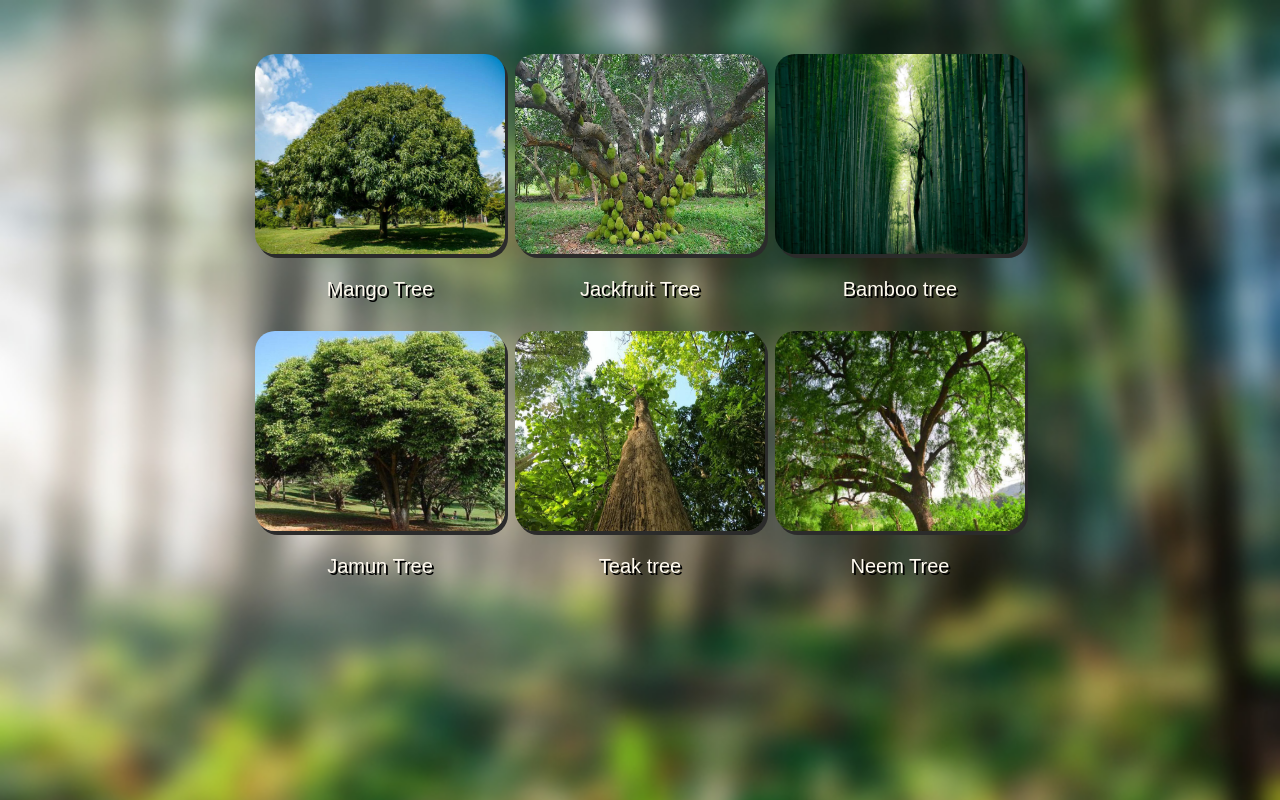
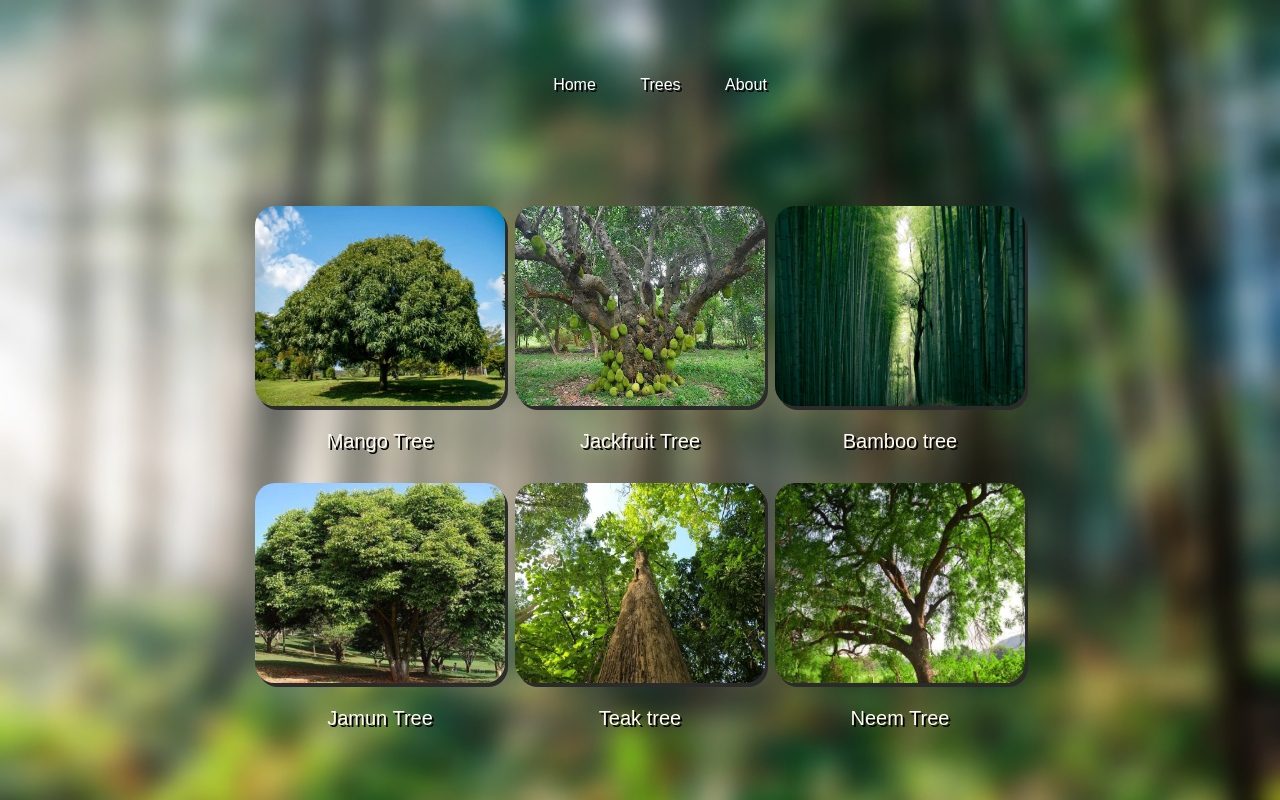
Before and after one commit to Mesbahul-jigar/Team_Artemis, a plain HTML site: page feature.html in a window 1280 px wide. Drawn offline with Linux system fonts and the light colour scheme.

Commit message:
Update style3.css

```diff
--- a/style3.css
+++ b/style3.css
@@ -53,7 +53,7 @@ img{
 }
 table{
   position: absolute;
-  top:6%;
+  top:25%;
   left:50%;
   transform: translateX(-50%);
 }
```
